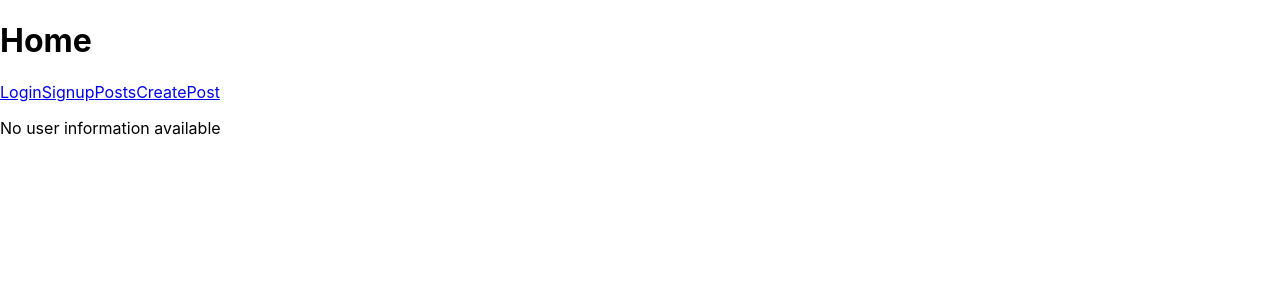
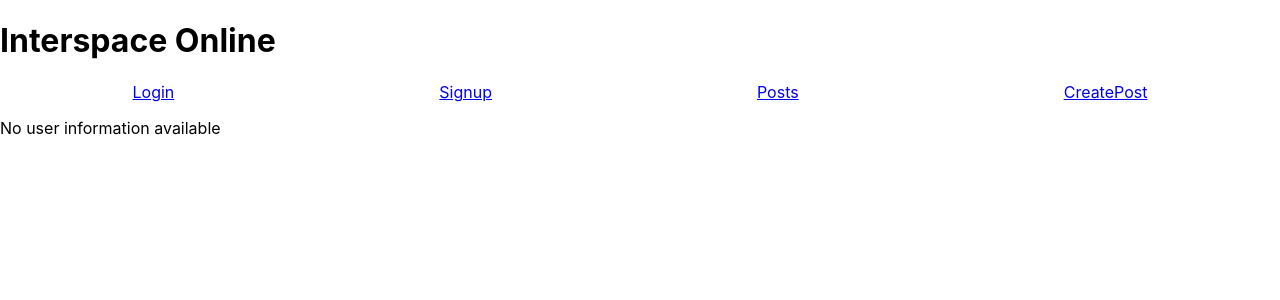
Before and after one commit to pkkrsingh877/Interspace-Online, a React (Create React App) app in the folder frontend/: page / in a window 1280 px wide. Shown: the top 300 px of the page. Built offline with nearby package versions, Linux system fonts and the light colour scheme.

Commit message:
Added Favicon and Added bare minimum styles to Homepage for convenience

```diff
--- a/frontend/src/components/Home.jsx
+++ b/frontend/src/components/Home.jsx
@@ -1,16 +1,19 @@
 import { useContext } from "react";
 import UserContext from "../context/UserContext";
 import { Link } from "react-router-dom";
+import styles from "../css/Home.module.css";
 
 const Home = () => {
     const { user } = useContext(UserContext);
     return (
-        <div>
-            <h1>Home</h1>
-            <Link to="/login">Login</Link>
-            <Link to="/signup">Signup</Link>
-            <Link to="/posts">Posts</Link>
-            <Link to="/posts/new">CreatePost</Link>
+        <div className={styles.main}>
+            <h1>Interspace Online</h1>
+            <div className={styles.links}>
+                <Link to="/login">Login</Link>
+                <Link to="/signup">Signup</Link>
+                <Link to="/posts">Posts</Link>
+                <Link to="/posts/new">CreatePost</Link>
+            </div>
             {/* Check if user exists and then render the username and email */}
             {user ? (
                 <p>
--- /dev/null
+++ b/frontend/src/css/Home.module.css
@@ -0,0 +1,13 @@
+.main {
+    display: flex;
+    flex-direction: column;
+    flex-wrap: nowrap;
+}
+
+.links {
+    display: flex;
+    flex-direction: row;
+    flex-wrap: nowrap;
+    justify-content: space-around;
+    align-items: center;
+}
```
Also changed, not shown: 1 other file (tests, documents, lock files or other folders).
